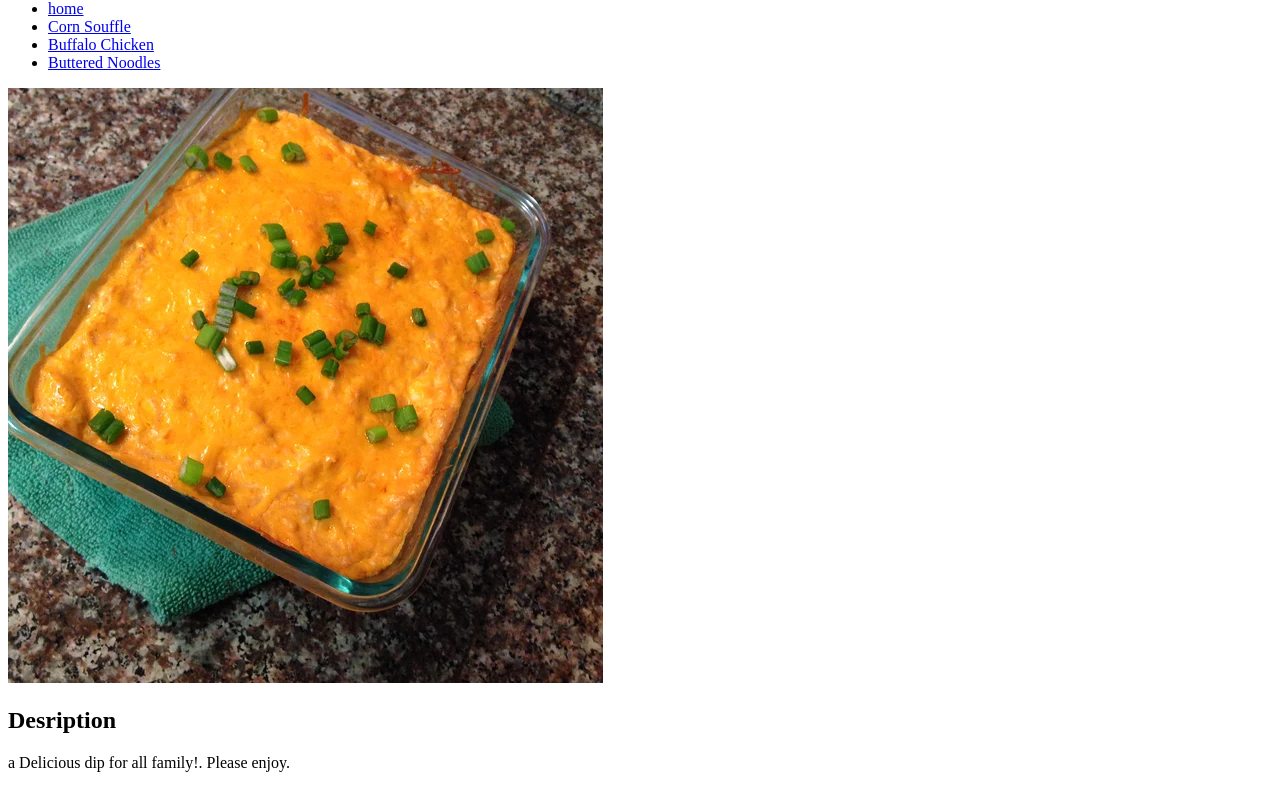
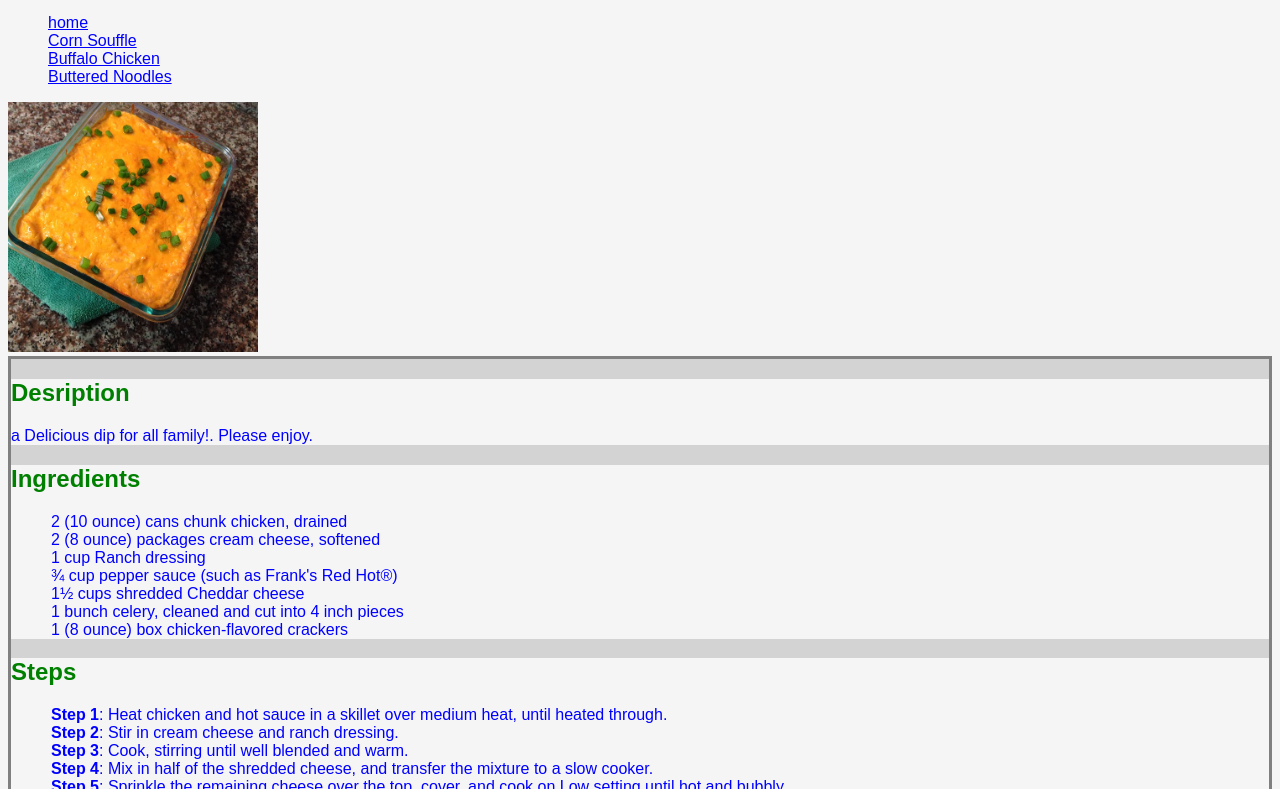
Before and after one commit to ococco/odin-recipes, a plain HTML site: page recipes/buffalo-chicken-dip.html in a window 1280 px wide. Shown: the part 80-869 px from the top of the page. Drawn offline with Linux system fonts and the light colour scheme.

Commit message:
modified style and recipes

```diff
--- a/recipes/buffalo-chicken-dip.html
+++ b/recipes/buffalo-chicken-dip.html
@@ -4,7 +4,8 @@
     <meta charset="UTF-8">
     <meta http-equiv="X-UA-Compatible" content="IE=edge">
     <meta name="viewport" content="width=device-width, initial-scale=1.0">
-    <title>Document</title>
+    <title>Buffalo Chicken Dip Recipe - Odin Reipes</title>
+    <link rel="stylesheet" href="../style/style.css">
 </head>
 <body>
     <h1>Buffalo Chicken Dip</h1>
--- a/style/style.css
+++ b/style/style.css
@@ -23,3 +23,9 @@ img{
     width: 250px;
     align-self: center;
 }
+li{
+    list-style: none;
+}
+nav{
+    background-color: greenyellow;
+}
```
Also changed, not shown: index.html (+2 -1 lines), recipes/buttered-noodles.html (+2 -1 lines), recipes/corn-souffle.html (+2 -1 lines).
